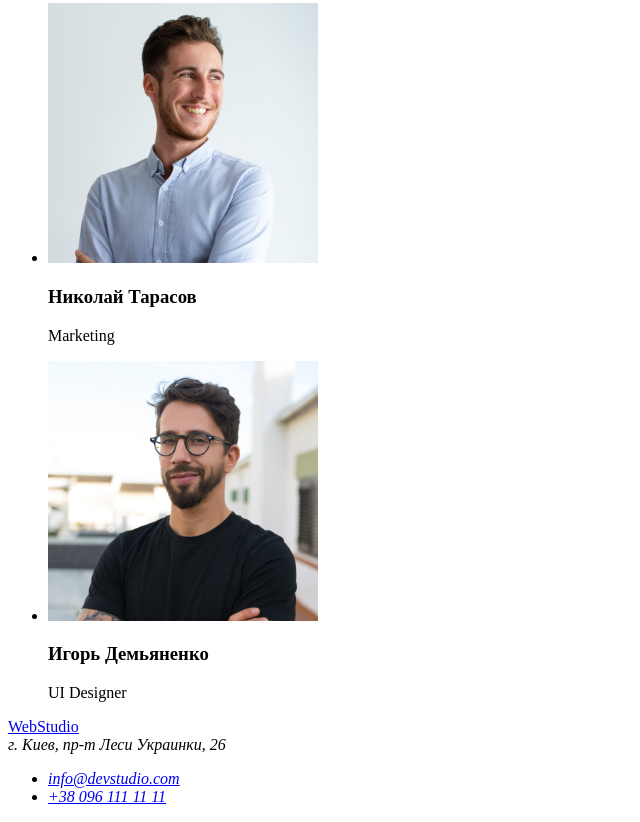
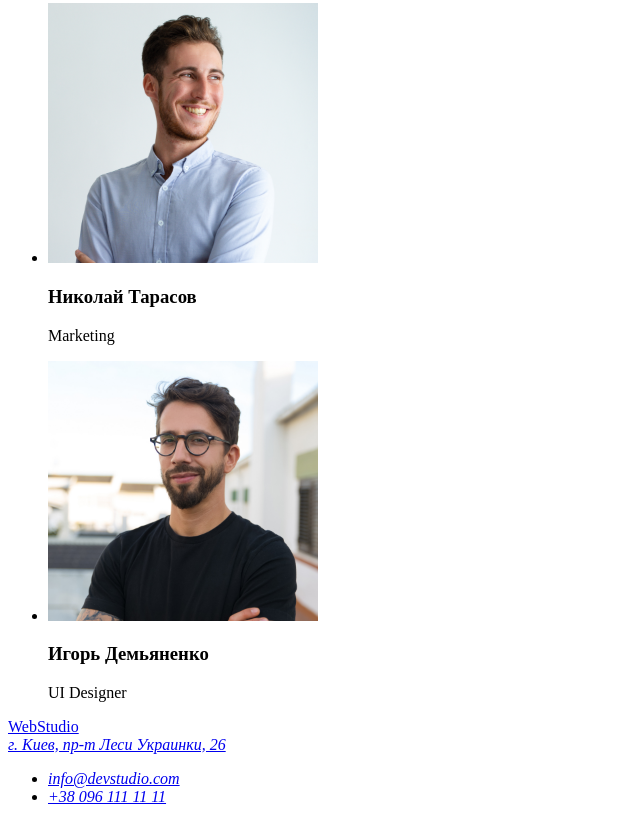
Before and after one commit to SmyslovaVictoria/goit-markup-hw-02, a plain HTML site: page index.html in a window 1280 px wide. Shown: the part 2333-3155 px from the top of the page, without its empty margins (0-640 px from the left). Drawn offline with Linux system fonts and the light colour scheme.

Commit message:
index.html

```diff
--- a/index.html
+++ b/index.html
@@ -106,12 +106,15 @@
         <footer>
             <a href="/">WebStudio</a>
             <address>
-                 г. Киев, пр-т Леси Украинки, 26
+                <a href="https://goo.gl/maps/A9gjcNeJawxpGRib9">г. Киев, пр-т Леси Украинки, 26</a>
                  <ul>
                     <li><a href="mailto:info@devstudio.com">info@devstudio.com</a></li>
                     <li><a href="tel:+380961111111">+38 096 111 11 11</a></li>
                 </ul>
             </address>
         </footer>
-</body>
+
+    </body>
+
+
 </html>
```
